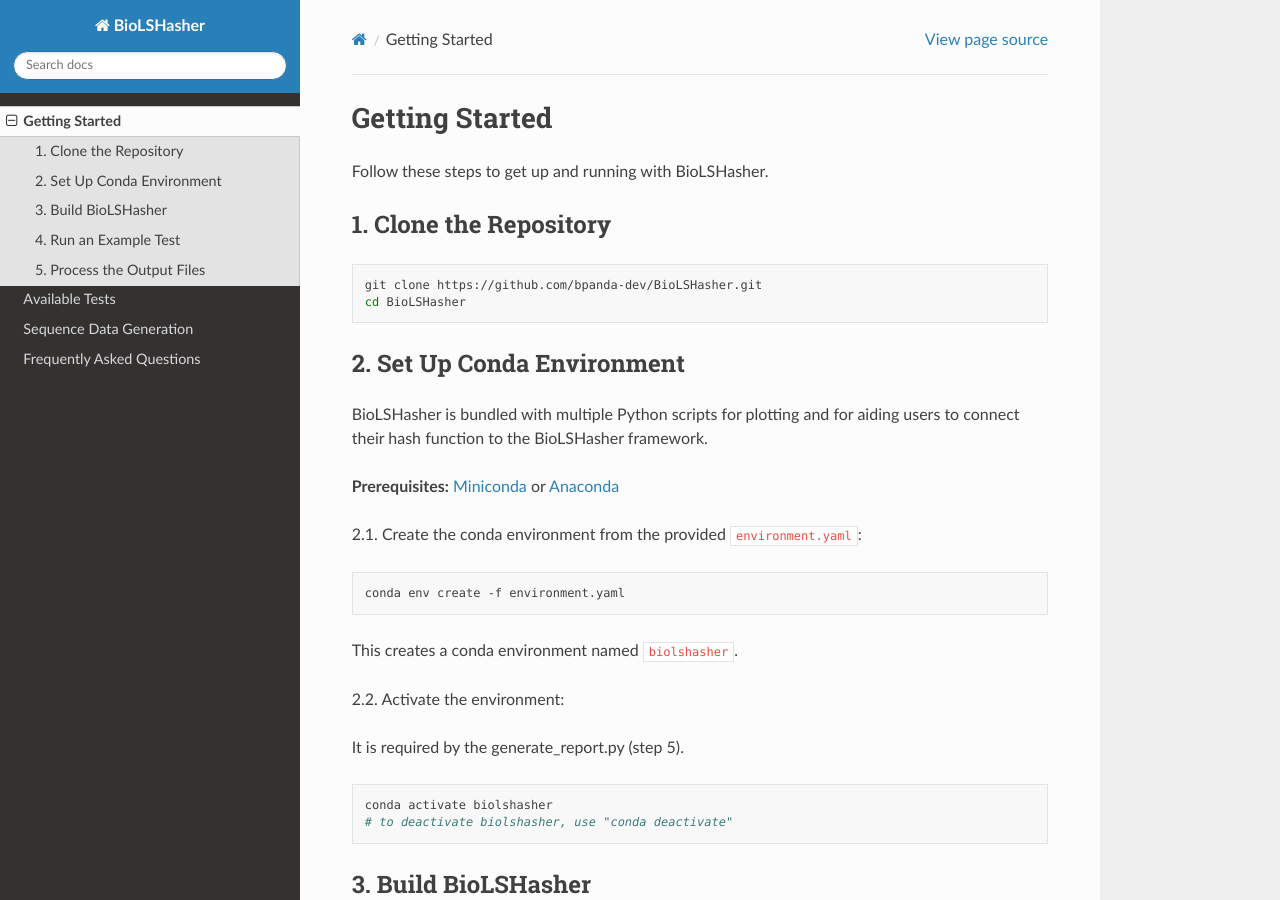
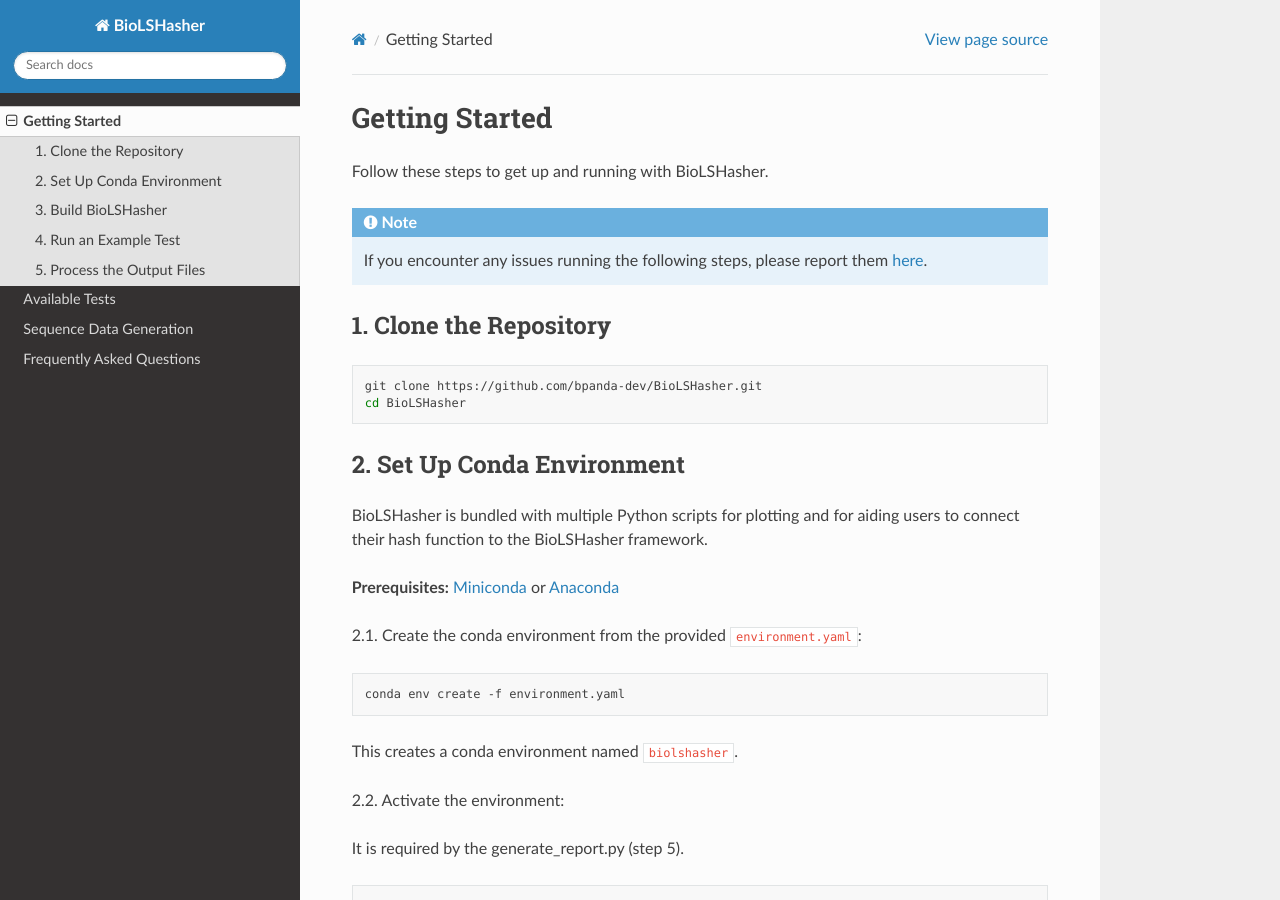
Before and after one commit to bpanda-dev/BioLSHasher-guide, a Sphinx documentation site: the page built from docs/source/content/gettingStarted.rst, in a window 1280 px wide and 900 px high. Built offline with Sphinx 7.4.7 and the Read the Docs theme 3.1.0, drawn with Linux system fonts in a browser that asks for light colours.

Commit message:
gitignore

```diff
--- a/docs/source/content/gettingStarted.rst
+++ b/docs/source/content/gettingStarted.rst
@@ -2,6 +2,12 @@
 ===============================================
 
 Follow these steps to get up and running with BioLSHasher.
+
+.. note::
+
+   If you encounter any issues running the following steps, please report them `here <https://github.com/bpanda-dev/BioLSHasher/issues>`__.
+
+
 
 1. Clone the Repository
 ------------------------
```
Also changed, not shown: 1 other file.
